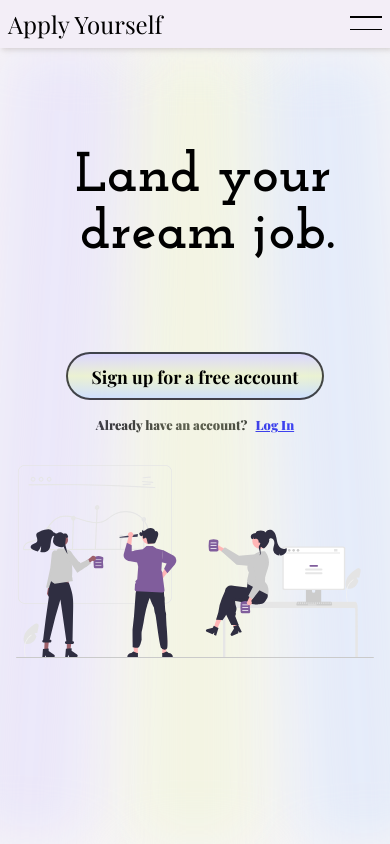
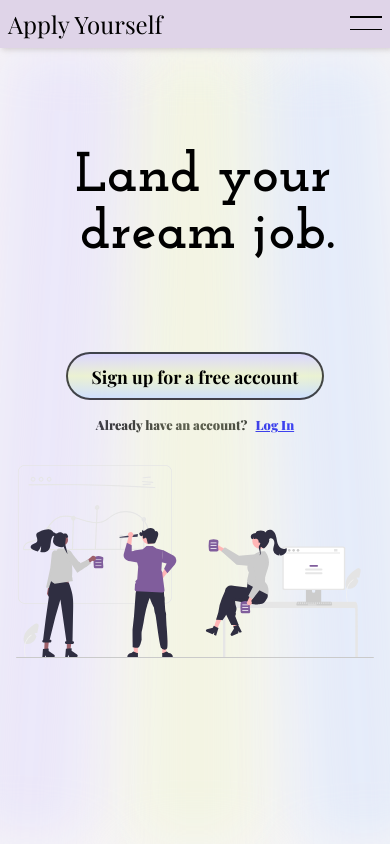
Before and after one commit to a-stepanian/apply-yourself-client, a React (Create React App) app: page / in a window 390 px wide. Shown: the top 844 px of the page. Built offline with nearby package versions, Linux system fonts and the light colour scheme; no server answers.

Commit message:
update responsive styling

```diff
--- a/src/components/LogoutButton.js
+++ b/src/components/LogoutButton.js
@@ -31,7 +31,7 @@ const LogoutButton = () => {
 };
 
 const Wrapper = styled.button`
-  background-color: var(--main-bg);
+  background-color: transparent;
   height: 100%;
   display: flex;
   align-items: center;
--- a/src/components/Navbar.js
+++ b/src/components/Navbar.js
@@ -95,7 +95,7 @@ const Wrapper = styled.nav`
   z-index: 3;
   width: 100%;
   height: 3rem;
-  background-color: var(--main-bg);
+  background-color: var(--light-purple);
   display: flex;
   align-items: center;
   justify-content: space-between;
--- a/src/index.css
+++ b/src/index.css
@@ -7,6 +7,7 @@
 :root {
   --main-bg: rgb(243, 238, 247);
   --purple: #b49ec6;
+  --light-purple: #dfd4e8;
   --yellow: #dfe8bb;
   --blue: #c0d0ff;
   --beige2: rgba(186, 177, 177, 0.5);
```
